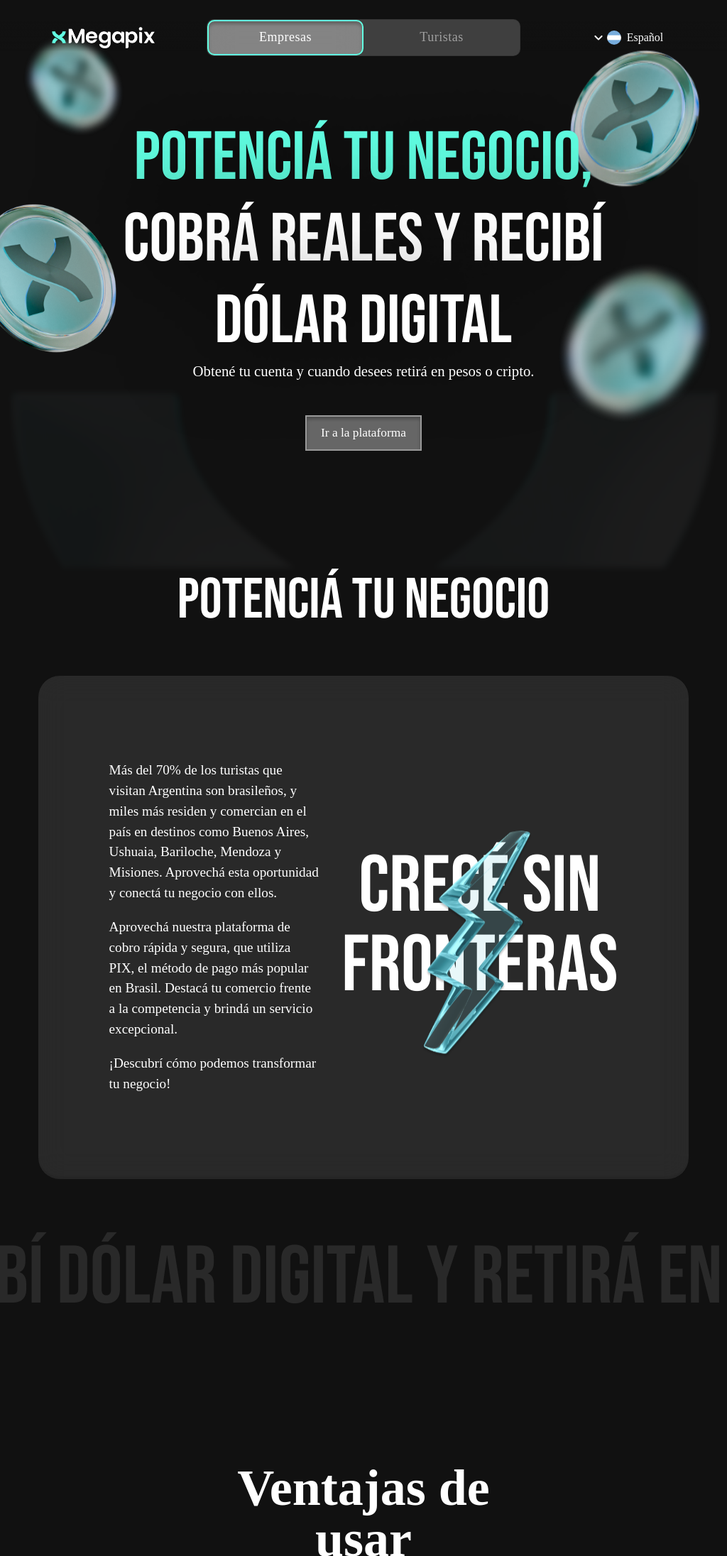
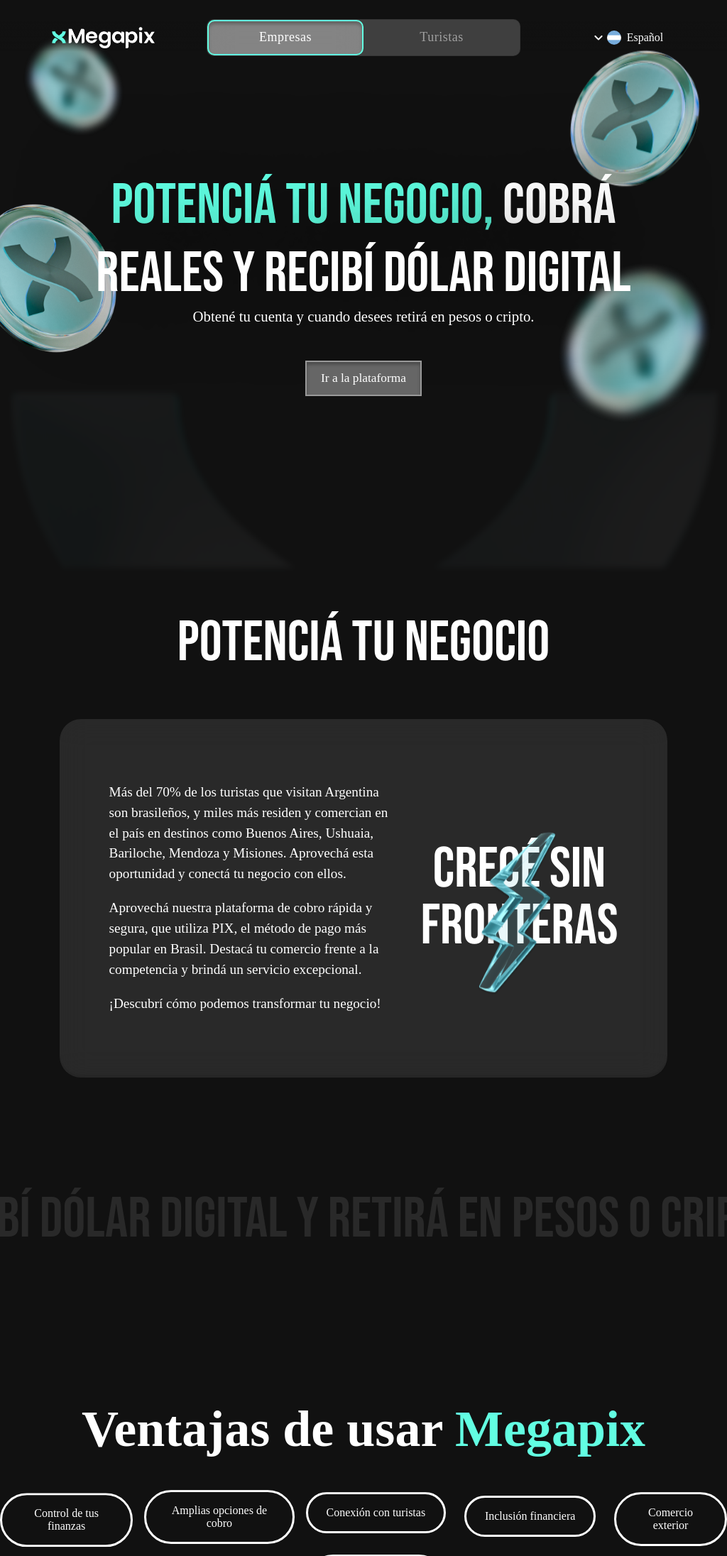
Before and after one commit to MariaBelenCaporale/Megapix, a React (Vite) app: page / in a window 1024 px wide. Shown: the top 2192 px of the page at 71% size. Built offline with nearby package versions, Linux system fonts and the light colour scheme.

Commit message:
responsive 992px

```diff
--- a/src/components/Card/CardGrag/styles.css
+++ b/src/components/Card/CardGrag/styles.css
@@ -73,3 +73,18 @@
         height: 200px;
     }
 }
+
+@media (min-width: 769px) and (max-width: 992px)  {
+    .cardDrag {
+        width: 100%;
+        padding: 20px;
+        height: 450px;
+    }
+    .titleCardDrag {
+        font-size: 1.3em;
+        padding: 20px 0px 10px 0px;
+    }
+    .containerImgDrag {
+        height: 200px;
+    }
+}
--- a/src/components/Card/styles.css
+++ b/src/components/Card/styles.css
@@ -101,3 +101,12 @@
         font-weight: 300;
     }
 }
+
+@media (min-width: 993px) and (max-width: 1200px) {
+    .containerCard {
+        padding: 70px;
+    }
+    .tituloCard {
+        font-size: 5em;
+    }
+}
--- a/src/components/HeroText/styles.css
+++ b/src/components/HeroText/styles.css
@@ -89,3 +89,10 @@
         width: 80%;
     }
 }
+
+@media (min-width: 993px) and (max-width: 1200px) {
+    .titleHero {
+        width: 80%;
+        font-size: 5em;
+    }
+}
--- a/src/components/TextMove/styles.css
+++ b/src/components/TextMove/styles.css
@@ -52,3 +52,8 @@
         height: 30vh;
     }
 }
+@media (min-width: 993px) and (max-width: 1200px) {
+    .textMove {
+        font-size: 5em;
+    }
+}
--- a/src/screens/SectionFive/styles.css
+++ b/src/screens/SectionFive/styles.css
@@ -67,3 +67,15 @@
         width: 90%;
     }
 }
+
+@media (min-width: 769px) and (max-width: 992px)  {
+    .titleFive {
+        font-size: 4em;
+        text-align: center;
+        width: 70%;
+    }
+}
+
+@media (min-width: 993px) and (max-width: 1200px) {
+
+}
--- a/src/screens/SectionOne/styles.css
+++ b/src/screens/SectionOne/styles.css
@@ -37,3 +37,9 @@
         padding: 30px 0px;
     }
 }
+
+@media (min-width: 993px) and (max-width: 1200px) {
+    .containerSectionOne {
+        height: auto;
+    }
+}
--- a/src/screens/SectionSix/styles.css
+++ b/src/screens/SectionSix/styles.css
@@ -118,3 +118,31 @@
         width: 400px;
     }
 }
+@media (min-width: 769px) and (max-width: 992px)  {
+    .titleSectionSix {
+        font-size: 4em;
+    }
+    .sectionSix {
+        flex-direction: column-reverse;
+        gap: 3rem;
+    }
+    .itemSix {
+        font-size: 2.3em;
+    }
+    .subtitleSectionSix {
+        width: 100%;
+    }
+    .containerTextSix {
+        padding: 0px;
+        width: 100%;
+    }
+    .containerVideosSix {
+        gap: 3em;
+        width: 90%;
+        height: auto;
+        flex-direction: column-reverse;
+    }
+    .videoGif {
+        width: 500px;
+    }
+}
--- a/src/screens/SectionTwo/styles.css
+++ b/src/screens/SectionTwo/styles.css
@@ -177,3 +177,8 @@
         height: 400px;
     }
 }
+@media (min-width: 993px) and (max-width: 1200px) {
+    .titleSectionTwo {
+        width: 90%;
+    }
+}
```
